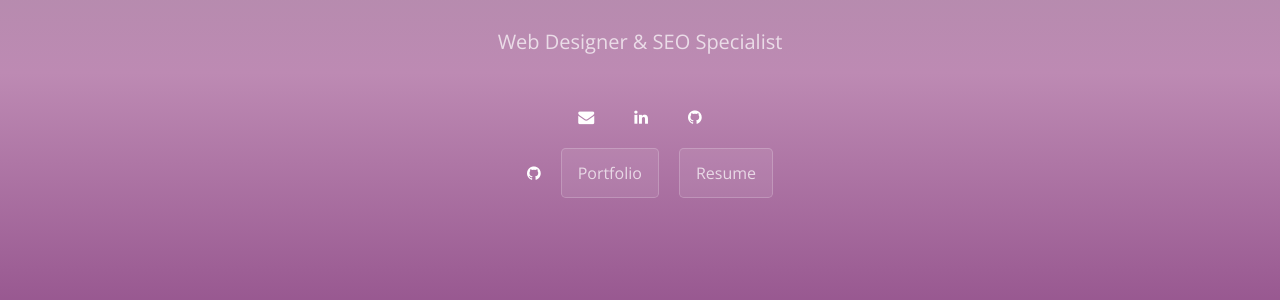
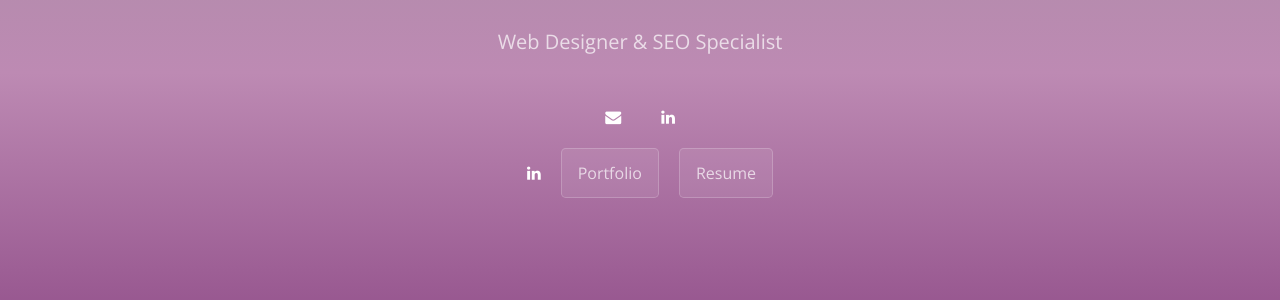
Before and after one commit to 0460208/amandamartel, a Jekyll site: the page built from index.md, in a window 1280 px wide. Shown: the part 318-618 px from the top of the page. Built offline with Jekyll 4.4.1, drawn with Linux system fonts in a browser that asks for light colours; nearby versions of some CDN libraries.

Commit message:
Update home.html

```diff
--- a/_layouts/home.html
+++ b/_layouts/home.html
@@ -41,7 +41,6 @@
       <div>
       <a href="mailto: amandamartel001@gmail.com" i class="fa fa-envelope">
       <a href="https://www.linkedin.com/in/martelamanda/" i class="fa fa-linkedin" target="_blank">
-      <a href="https://github.com/0460208/ampublicportfolio" i class="fa fa-github" target="_blank">
       </div>
 
       <!-- buttons -->
```
